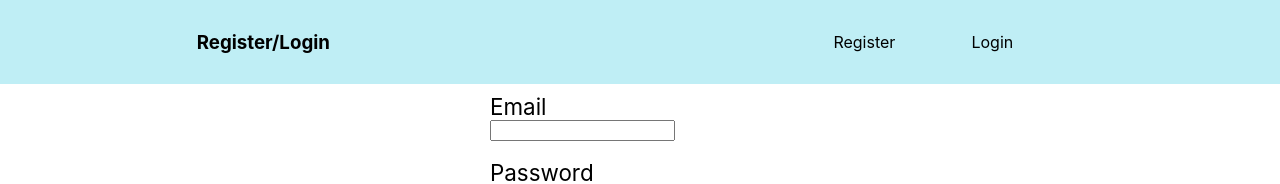
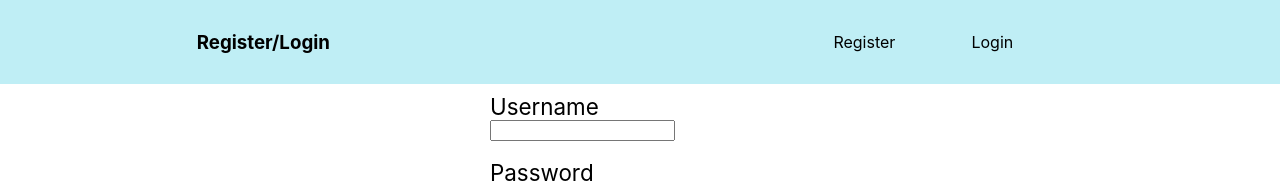
Before and after one commit to Build-Week-Airbnb-6/front-end, a React (Create React App) app in the folder app/: page / in a window 1280 px wide. Shown: the top 184 px of the page. Built offline with nearby package versions, Linux system fonts and the light colour scheme.

Commit message:
added backend token

```diff
--- /dev/null
+++ b/app/src/components/AxiosAuth.js
@@ -0,0 +1,8 @@
+import axios from 'axios';
+export default function AxiosWithAuth(){
+    const token = localStorage.getItem('token');
+    return axios.create({
+        baseURL: 'https://camhonis-airbnb.herokuapp.com',
+        headers: {authorization: `Bearer ${token}`}
+    })
+}
--- a/app/src/components/Login.js
+++ b/app/src/components/Login.js
@@ -4,25 +4,33 @@ import * as yup from 'yup';
 import axios from 'axios';
 export default function Login() {
   const defaultState = {
-    name: '',
-    email: '',
+    username: '',
     password: '',
-    position: '',
   };
   const [formState, setFormState] = useState(defaultState);
   const [errors, setErrors] = useState({ ...defaultState});
   let formSchema = yup.object().shape({
-    name: yup.string().required('Input a username.'),
-    email: yup.string().required('Input an email.').email('Not a valid email.'),
+    username: yup.string().required('Input a username.'),
     terms: yup.boolean().oneOf([true], 'You must to the terms and conditions')
   });
 
   const formSubmit = e => {
     e.preventDefault();
     console.log('form submitted!');
-    axios
-      .post('https://reqres.in/api/users', formState)
-      .then(() => console.log('form submitted success'))
+    axios.post(
+      'https://camhonis-airbnb.herokuapp.com/login',
+      `grant_type=password&username=${formState.username}&password=${formState.password}`,
+      {
+        headers: {
+            Authorization: `Basic bGFtYmRhLWNsaWVudDpsYW1iZGEtc2VjcmV0`,
+            'Content-Type': 'application/x-www-form-urlencoded'
+        }
+      }
+    )
+      .then(res => {
+        localStorage.setItem('token', res.data.access_token)
+        console.log(res.data)
+      })
       .catch(err => console.log(err));
   };
 
@@ -48,11 +56,11 @@ export default function Login() {
   return (
     <form onSubmit={formSubmit}>
       <Input
-        type='email'
-        name='email'
+        type='text'
+        name='username'
         onChange={inputChange}
-        value={formState.email}
-        label='Email'
+        value={formState.name}
+        label='Username'
         errors={errors}
       />
       <Input
--- a/app/src/components/Signup.js
+++ b/app/src/components/Signup.js
@@ -1,12 +1,12 @@
 import React, { useState, useEffect } from 'react';
 import Input from './Input';
 import * as yup from 'yup';
-import axios from 'axios';
+import AxiosWithAuth from "./AxiosAuth"
 
 export default function Form() {
   const defaultState = {
-    name: '',
-    email: '',
+    username: '',
+    primaryemail: '',
     password: '',
     terms: false
   };
@@ -16,8 +16,8 @@ export default function Form() {
 
 
   let formSchema = yup.object().shape({
-    name: yup.string().required('Input a username.'),
-    email: yup.string().required('Input an email.').email('Not a valid email.'),
+    username: yup.string().required('Input a username.'),
+    primaryemail: yup.string().required('Input an email.').email('Not a valid email.'),
     terms: yup.boolean().oneOf([true], 'You must to the terms and conditions')
   });
 
@@ -30,10 +30,9 @@ export default function Form() {
   const formSubmit = e => {
     e.preventDefault();
     console.log('Submitted!');
-    axios
-      .post('https://reqres.in/api/users', formState)
-      .then(() => console.log('Submitted success'))
-      .catch(err => console.log(err));
+    AxiosWithAuth().post('/users/user', formState)
+    .then(res => console.log(res.data))
+    .catch(err => console.log(err))
   };
 
   const validateChange = e => {
@@ -60,7 +59,7 @@ export default function Form() {
     <form onSubmit={formSubmit}>
       <Input
         type='text'
-        name='name'
+        name='username'
         onChange={inputChange}
         value={formState.username}
         label='Username'
@@ -68,9 +67,9 @@ export default function Form() {
       />
       <Input
         type='email'
-        name='email'
+        name='primaryemail'
         onChange={inputChange}
-        value={formState.email}
+        value={formState.primaryemail}
         label='Email'
         errors={errors}
       />
```
